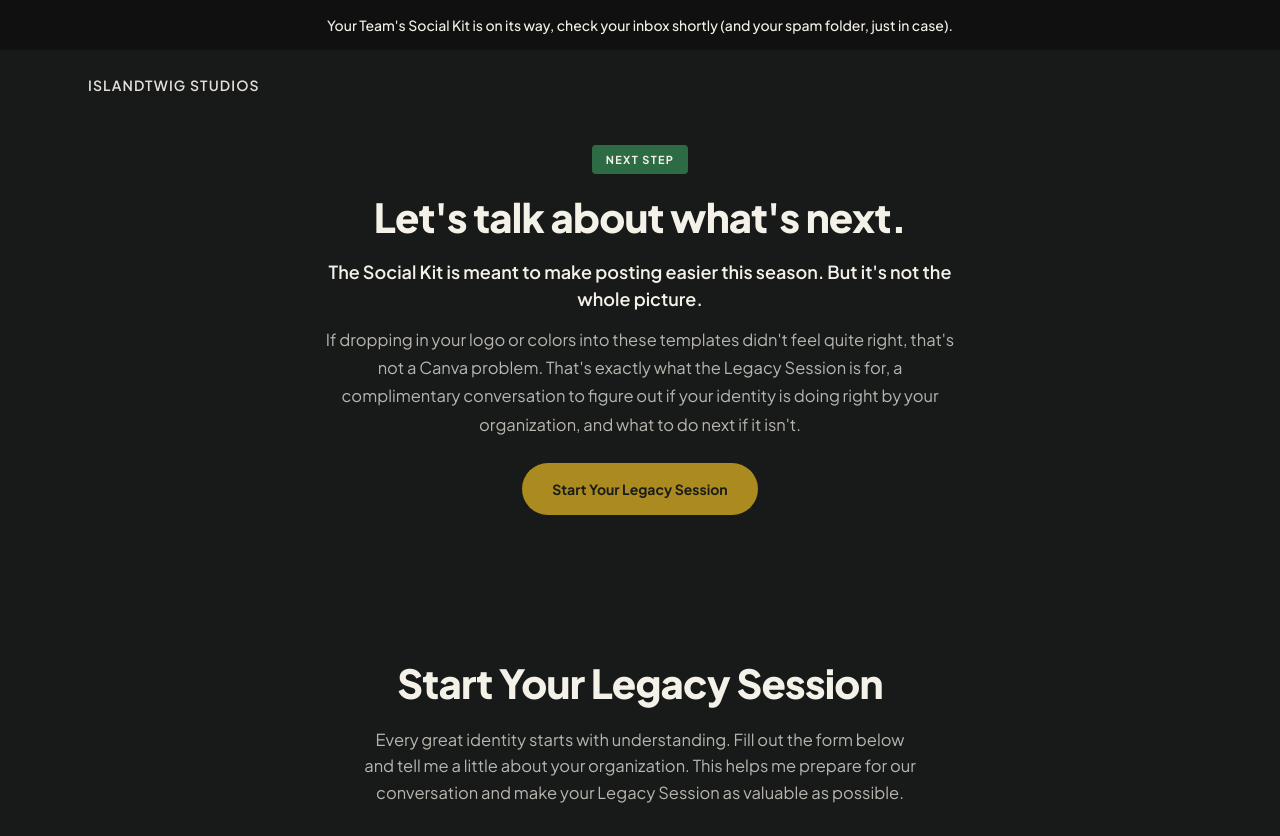
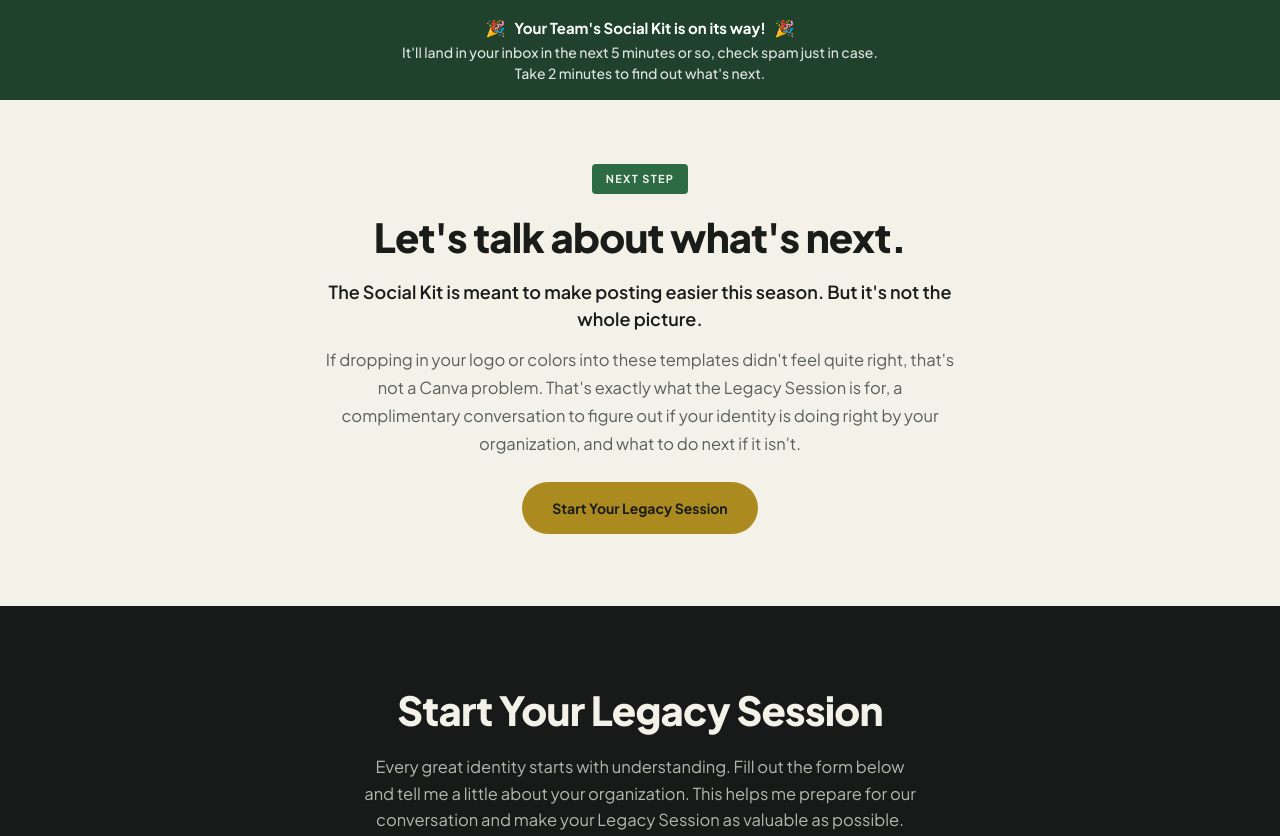
Before and after one commit to nickholmquist/islandtwigstudios.github.io, an Astro site: page /team-social-kit/thank-you in a window 1280 px wide. Shown: the top 836 px of the page. Built offline with nearby package versions, Linux system fonts and the light colour scheme; Astro itself is replaced by a stand-in of ours.

Commit message:
Polish the thank-you page notification strip
Drop the redundant logo topbar, break the message into three lines,
flank the headline with party emoji, mute the green background so it
doesn't overpower, and shift the text to pure white since the warm
bone tint read poorly against the green.

```diff
--- a/src/pages/team-social-kit/thank-you.astro
+++ b/src/pages/team-social-kit/thank-you.astro
@@ -9,14 +9,11 @@ import Layout from '../../layouts/Layout.astro';
 	hideNav
 >
 	<div class="tsk-strip">
-		Your Team's Social Kit is on its way, check your inbox shortly (and your spam folder, just in case).
-	</div>
-
-	<div class="tsk-topbar">
-		<a href="/" class="tsk-logo" aria-label="IslandTwig Studios — Home">
-			<span class="tsk-logo-text">IslandTwig Studios</span>
-			<img class="tsk-logo-mark" src="/images/islandtwig-mark.png" alt="IslandTwig Studios" />
-		</a>
+		<p>
+			<strong><span class="tsk-strip-icon" aria-hidden="true">🎉</span> Your Team's Social Kit is on its way! <span class="tsk-strip-icon" aria-hidden="true">🎉</span></strong>
+			<span class="tsk-strip-sub">It'll land in your inbox in the next 5 minutes or so, check spam just in case.</span>
+			<span class="tsk-strip-sub">Take 2 minutes to find out what's next.</span>
+		</p>
 	</div>
 
 	<section class="tsk-next">
@@ -210,34 +207,43 @@ import Layout from '../../layouts/Layout.astro';
 
 	/* ═══ EXPECTATION-SETTING STRIP ═══
 	   First thing on the page, on purpose: tells them the resource is
-	   actually coming before anything else competes for attention. */
+	   actually coming before anything else competes for attention.
+	   Full-bleed green again, but blended toward --bg-deep rather than
+	   the pure --accent-cool hex — that pure value read as too bright
+	   stretched across the full width; blending it toward the page's
+	   own ink tone keeps it unmistakably green without the glare. */
 	.tsk-strip {
-		background: var(--bg-deep);
-		color: var(--text-on-dark);
-		font-size: var(--fs-small);
-		font-weight: 500;
+		background: color-mix(in srgb, var(--accent-cool) 55%, var(--bg-deep) 45%);
+		color: var(--on-accent-text);
+		display: flex;
+		align-items: center;
+		justify-content: center;
+		flex-wrap: wrap;
+		gap: 10px 14px;
 		text-align: center;
-		padding: 14px 24px;
+		padding: 16px 24px;
+	}
+	.tsk-strip-icon { font-size: 16px; margin: 0 6px; }
+	.tsk-strip p { font-size: var(--fs-small); line-height: 1.5; max-width: 640px; }
+	.tsk-strip p strong { display: block; font-weight: 700; font-size: var(--fs-body); color: #fff; margin-bottom: 2px; }
+	.tsk-strip-sub { display: block; font-weight: 500; color: rgba(255, 255, 255, 0.85); }
+
+	@media (max-width: 480px) {
+		.tsk-strip { padding: 14px 20px; }
 	}
 
-	.tsk-topbar { display: flex; align-items: center; padding: 24px 48px; max-width: 1200px; margin: 0 auto; }
-	.tsk-logo {
-		display: flex; align-items: center;
-		font-size: var(--fs-small); font-weight: 600; letter-spacing: 0.08em;
-		text-transform: uppercase; color: var(--text-strong); text-decoration: none;
-		opacity: 0.92;
-	}
-	.tsk-logo:hover { opacity: 1; }
-	.tsk-logo-mark { display: none; height: 26px; width: auto; }
-
-	/* ═══ NEXT STEP ═══ */
-	.tsk-next { padding: 24px 0 64px; }
+	/* ═══ NEXT STEP ═══
+	   Cream band, deliberately distinct from the dark strip above and
+	   the dark form section below, so the page reads as three separate
+	   moments (the announcement, the pitch, the form) instead of one
+	   long dark scroll. */
+	.tsk-next { background: var(--surface-cream); color: var(--band-text-strong); padding: 64px 0 72px; }
 	.tsk-next h1 {
 		font-size: var(--fs-h1); font-weight: 800; letter-spacing: -0.02em;
-		line-height: 1.15; color: var(--text-strong); margin-bottom: 18px;
+		line-height: 1.15; color: var(--band-text-strong); margin-bottom: 18px;
 	}
-	.tsk-next .lead { font-size: var(--fs-lead); font-weight: 600; color: var(--text); line-height: 1.5; margin-bottom: 14px; }
-	.tsk-next p.body { font-size: var(--fs-body-lg); color: var(--text-dim); line-height: 1.7; margin-bottom: 24px; }
+	.tsk-next .lead { font-size: var(--fs-lead); font-weight: 600; color: var(--band-text-strong); line-height: 1.5; margin-bottom: 14px; }
+	.tsk-next p.body { font-size: var(--fs-body-lg); color: var(--band-text-dim); line-height: 1.7; margin-bottom: 24px; }
 
 	/* ═══ LEGACY SESSION FORM (matches legacy-session.astro's .lw-start) ═══ */
 	.lw-start { background: var(--lw-bg); color: var(--lw-on-dark); padding: 72px 0 80px; text-align: center; }
@@ -249,10 +255,8 @@ import Layout from '../../layouts/Layout.astro';
 
 	@media (max-width: 768px) {
 		.content { padding: 0 24px; }
-		.tsk-topbar { padding: 20px 24px; }
 	}
 	@media (max-width: 480px) {
 		.content { padding: 0 20px; }
-		.tsk-topbar { padding: 18px 20px; }
 	}
 </style>
```
